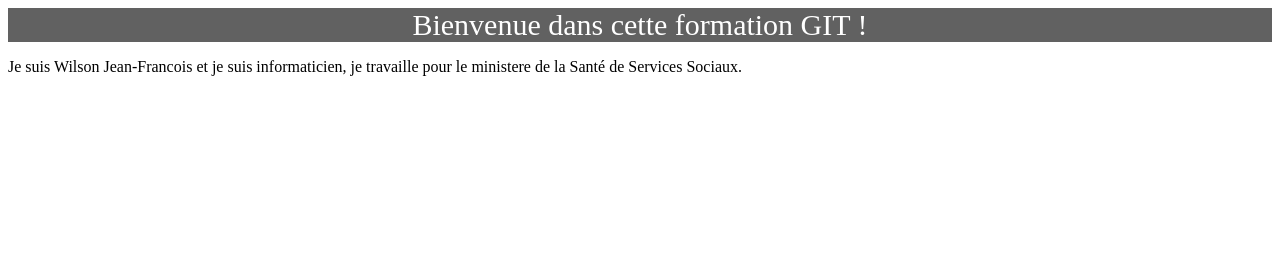
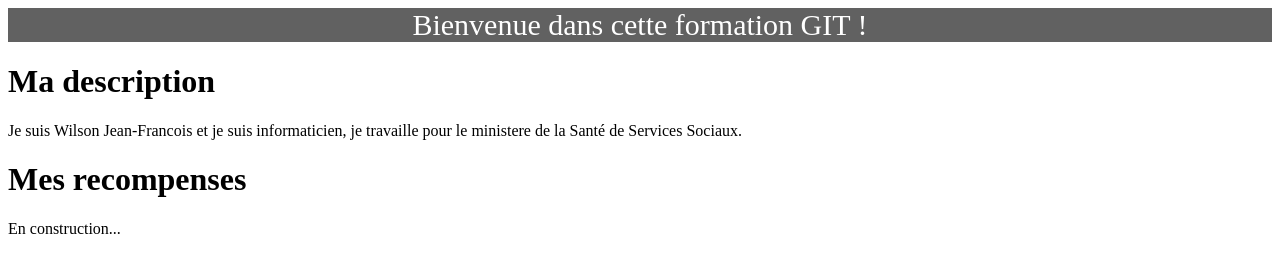
Before and after one commit to wjfrancois/Mon_site_web, a plain HTML site: page hello.html in a window 1280 px wide. Drawn offline with Linux system fonts and the light colour scheme.

Commit message:
ajout des recompenses

```diff
--- a/hello.html
+++ b/hello.html
@@ -16,9 +16,16 @@
 		<div id="top-banner">
 			Bienvenue dans cette formation GIT !
 		</div>
+		<!-- description -->
 		<div>
+		<h1> Ma description</h1>
 		<p> Je suis Wilson Jean-Francois et je suis informaticien, je travaille pour le ministere de la Santé de Services Sociaux.</p>
 		</div>
 
+		<!-- recompense -->
+		<div>
+		<h1> Mes recompenses</h1>
+		<p> En construction...</p>
+		</div>
 
 </body></html>
```
